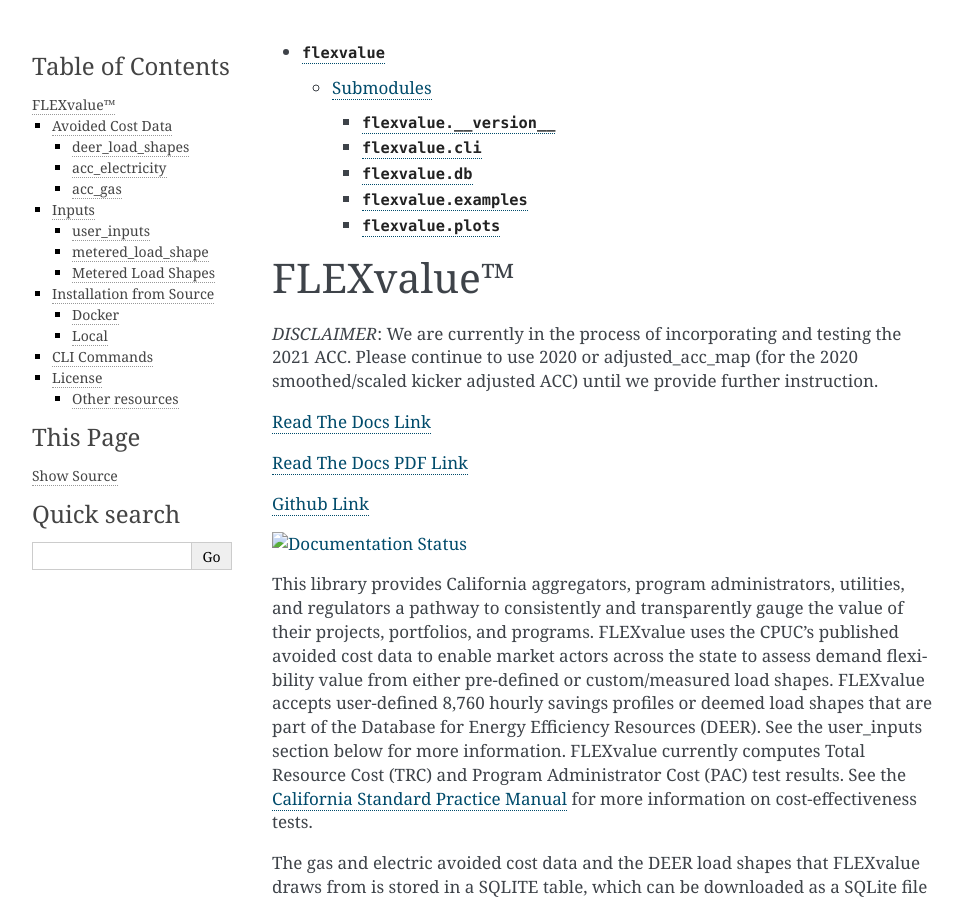
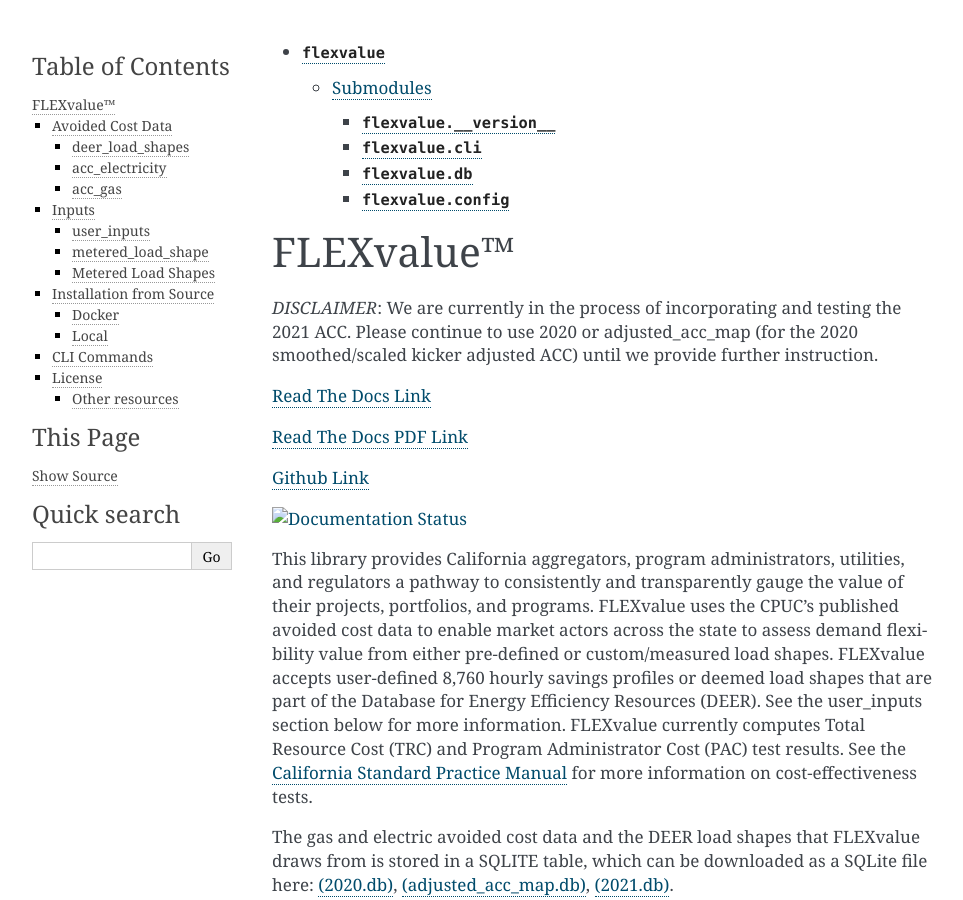
Before and after one commit to recurve-methods/flexvalue, a Sphinx documentation site: the page built from docs/index.rst, in a window 1280 px wide and 900 px high. Shown: the whole window, without its empty margins (148-1111 px from the left). Built offline with Sphinx 7.4.7, drawn with Linux system fonts in a browser that asks for light colours; pages that are not in the unit, such as notebooks, are missing from menus.

Commit message:
Remove unused entries in toctree

```diff
--- a/docs/flexvalue/flexvalue.rst
+++ b/docs/flexvalue/flexvalue.rst
@@ -14,10 +14,8 @@
 .. toctree::
 
    flexvalue.__version__
-   flexvalue.calculations
    flexvalue.cli
    flexvalue.db
-   flexvalue.examples
-   flexvalue.plots
+   flexvalue.config
 
 .. currentmodule:: flexvalue
```
